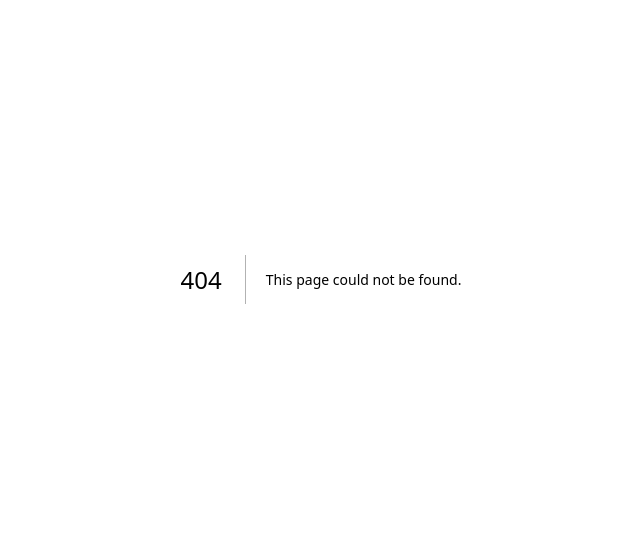
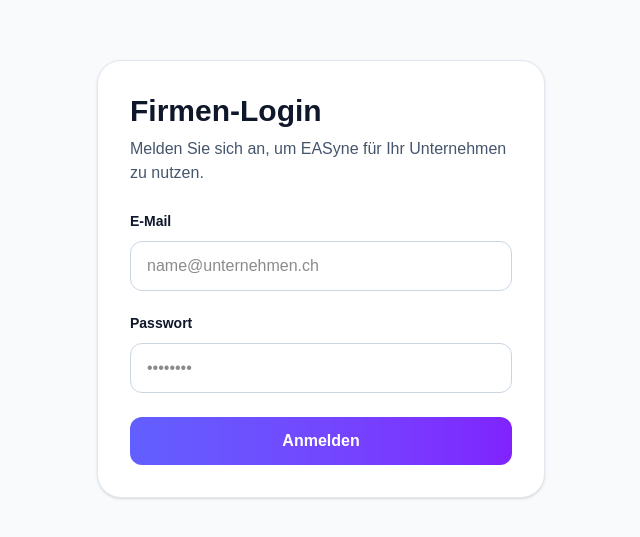
Before and after one commit to EASyne/easyne, a Next.js app: page /login in a window 1280 px wide. Before the commit this address had no page. Shown: the part 121-658 px from the top of the page, without its empty margins (319-959 px from the left). Built offline with nearby package versions, Linux system fonts and the light colour scheme; no server answers.

Commit message:
Add secure company login with Supabase

```diff
--- /dev/null
+++ b/app/dashboard/LogoutButton.tsx
@@ -0,0 +1,24 @@
+"use client";
+
+import { useRouter } from "next/navigation";
+import { createClient } from "../utils/supabase";
+
+export default function LogoutButton() {
+  const router = useRouter();
+  const supabase = createClient();
+
+  async function handleLogout() {
+    await supabase.auth.signOut();
+    router.push("/login");
+    router.refresh();
+  }
+
+  return (
+    <button
+      onClick={handleLogout}
+      className="rounded-xl bg-slate-900 px-5 py-3 font-semibold text-white"
+    >
+      Abmelden
+    </button>
+  );
+}
--- /dev/null
+++ b/app/dashboard/page.tsx
@@ -0,0 +1,23 @@
+import { redirect } from "next/navigation";
+import { createServerSupabaseClient } from "../utils/supabase-server";
+import LogoutButton from "./LogoutButton";
+export default async function DashboardPage() {
+  const supabase = await createServerSupabaseClient();
+
+  const {
+    data: { user },
+  } = await supabase.auth.getUser();
+
+  if (!user) {
+    redirect("/login");
+  }
+
+  return (
+    <main className="min-h-screen bg-slate-50 flex items-center justify-center">
+      <h1 className="text-3xl font-bold text-slate-900">
+        EASyne Firmenbereich
+      </h1>
+      <LogoutButton />
+    </main>
+  );
+}
--- /dev/null
+++ b/app/login/page.tsx
@@ -0,0 +1,67 @@
+"use client";
+import { useState } from "react";
+import { useRouter } from "next/navigation";
+import { createClient } from "../utils/supabase";
+export default function LoginPage() {
+    const [email, setEmail] = useState("");
+const [password, setPassword] = useState("");
+const supabase = createClient();
+const router = useRouter();
+async function handleLogin() {
+  const { error } = await supabase.auth.signInWithPassword({
+    email,
+    password,
+  });
+
+  if (error) {
+    alert("E-Mail oder Passwort ist falsch.");
+    return;
+  }
+
+  router.push("/dashboard");
+}
+  return (
+    <main className="min-h-screen bg-slate-50 flex items-center justify-center px-6">
+      <div className="w-full max-w-md rounded-3xl border border-slate-200 bg-white p-8 shadow-sm">
+        <h1 className="text-3xl font-bold text-slate-900">Firmen-Login</h1>
+
+        <p className="mt-2 text-slate-600">
+          Melden Sie sich an, um EASyne für Ihr Unternehmen zu nutzen.
+        </p>
+      <div className="mt-6">
+  <label className="text-sm font-semibold text-slate-900">
+    E-Mail
+  </label>
+
+  <input
+    type="email"
+    value={email}
+onChange={(e) => setEmail(e.target.value)}
+    placeholder="name@unternehmen.ch"
+    className="mt-2 w-full rounded-xl border border-slate-300 px-4 py-3 outline-none focus:border-violet-500"
+  />
+</div>
+<div className="mt-5">
+  <label className="text-sm font-semibold text-slate-900">
+    Passwort
+  </label>
+
+  <input
+    type="password"
+    value={password}
+onChange={(e) => setPassword(e.target.value)}
+    placeholder="••••••••"
+    className="mt-2 w-full rounded-xl border border-slate-300 px-4 py-3 outline-none focus:border-violet-500"
+  />
+</div>
+<button
+  type="button"
+  onClick={handleLogin}
+  className="mt-6 w-full rounded-xl bg-gradient-to-r from-indigo-500 to-violet-600 px-4 py-3 font-semibold text-white transition hover:opacity-90"
+>
+  Anmelden
+</button>
+</div>
+    </main>
+  );
+}
--- /dev/null
+++ b/app/utils/supabase-server.ts
@@ -0,0 +1,25 @@
+import { createServerClient } from "@supabase/ssr";
+import { cookies } from "next/headers";
+
+export async function createServerSupabaseClient() {
+  const cookieStore = await cookies();
+
+  return createServerClient(
+    process.env.NEXT_PUBLIC_SUPABASE_URL!,
+    process.env.NEXT_PUBLIC_SUPABASE_PUBLISHABLE_KEY!,
+    {
+      cookies: {
+        getAll() {
+          return cookieStore.getAll();
+        },
+        setAll(cookiesToSet) {
+          try {
+            cookiesToSet.forEach(({ name, value, options }) =>
+              cookieStore.set(name, value, options)
+            );
+          } catch {}
+        },
+      },
+    }
+  );
+}
--- /dev/null
+++ b/app/utils/supabase.ts
@@ -0,0 +1,8 @@
+import { createBrowserClient } from "@supabase/ssr";
+
+export function createClient() {
+  return createBrowserClient(
+    process.env.NEXT_PUBLIC_SUPABASE_URL!,
+    process.env.NEXT_PUBLIC_SUPABASE_PUBLISHABLE_KEY!
+  );
+}
--- a/package.json
+++ b/package.json
@@ -9,6 +9,8 @@
     "lint": "eslint"
   },
   "dependencies": {
+    "@supabase/ssr": "^0.12.7",
+    "@supabase/supabase-js": "^2.116.0",
     "next": "16.3.4",
     "openai": "^7.10.0",
     "react": "19.2.8",
```
Also changed, not shown: public/easyne-logo.png (deleted), 1 other file (tests, documents, lock files or other folders).
